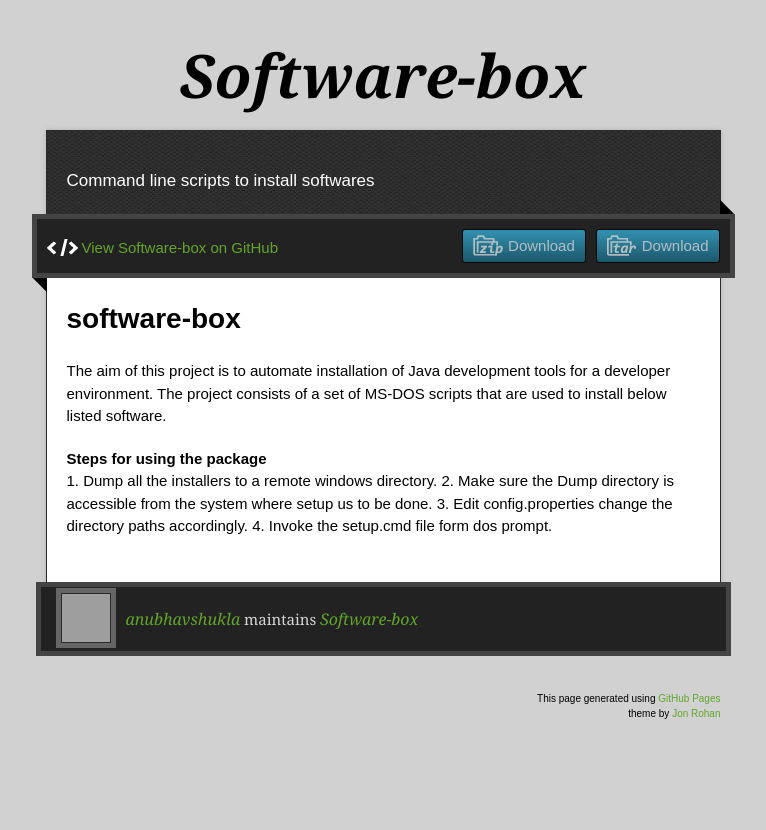
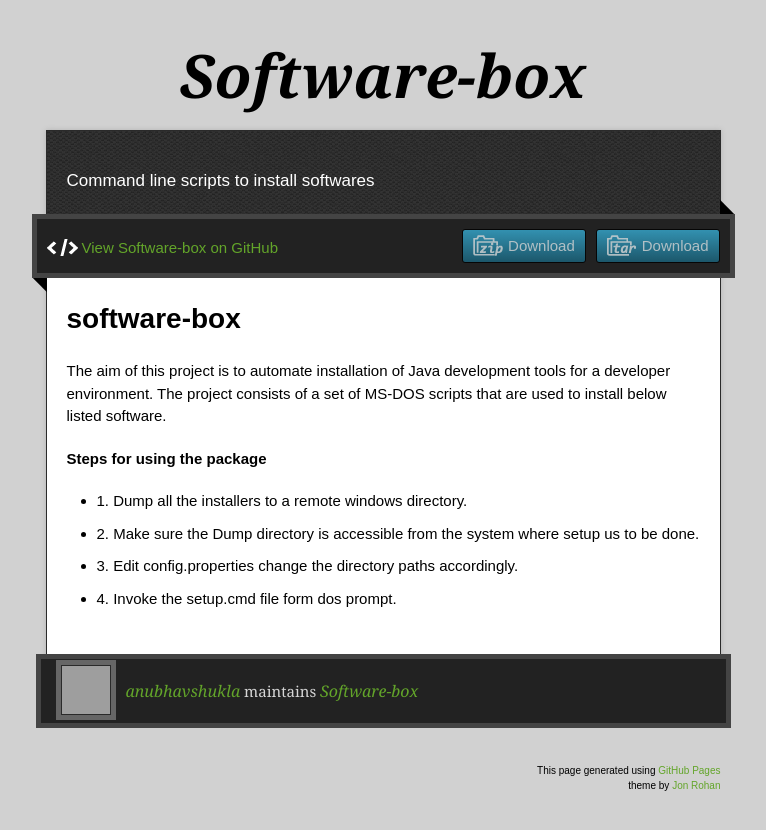
Before and after one commit to anubhavshukla/software-box, a plain HTML site: page index.html in a window 1280 px wide. Shown: the whole page, without its empty margins (257-1023 px from the left). Drawn offline with nearby package versions, Linux system fonts and the light colour scheme; grey boxes are pictures that could not be loaded.

Commit message:
Update index.html

```diff
--- a/index.html
+++ b/index.html
@@ -42,10 +42,12 @@
 <p>The aim of this project is to automate installation of Java development tools for a developer environment.  The project consists of a set of MS-DOS scripts that are used to install below listed software.</p>
 
 <p><strong>Steps for using the package</strong><br>
-1. Dump all the installers to a remote windows directory.
-2. Make sure the Dump directory is accessible from the system where setup us to be done.
-3. Edit config.properties change the directory paths accordingly.
-4. Invoke the setup.cmd file form dos prompt.</p>
+<ul>
+  <li>1. Dump all the installers to a remote windows directory.</li>
+  <li>2. Make sure the Dump directory is accessible from the system where setup us to be done.</li>
+  <li>3. Edit config.properties change the directory paths accordingly.</li>
+  <li>4. Invoke the setup.cmd file form dos prompt.</p></li>
+</ul>
         </article>
       </div>
     </div>
```
